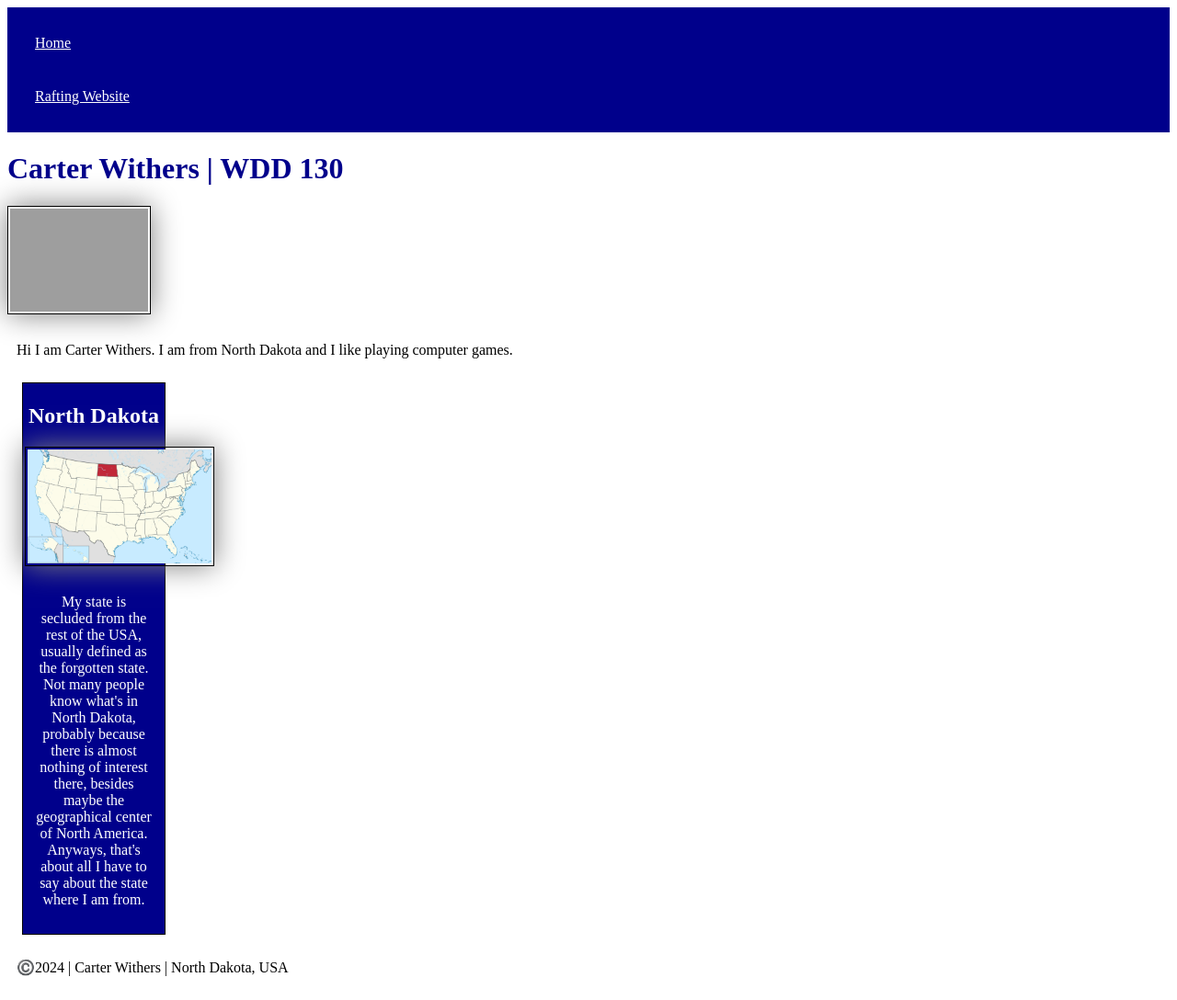
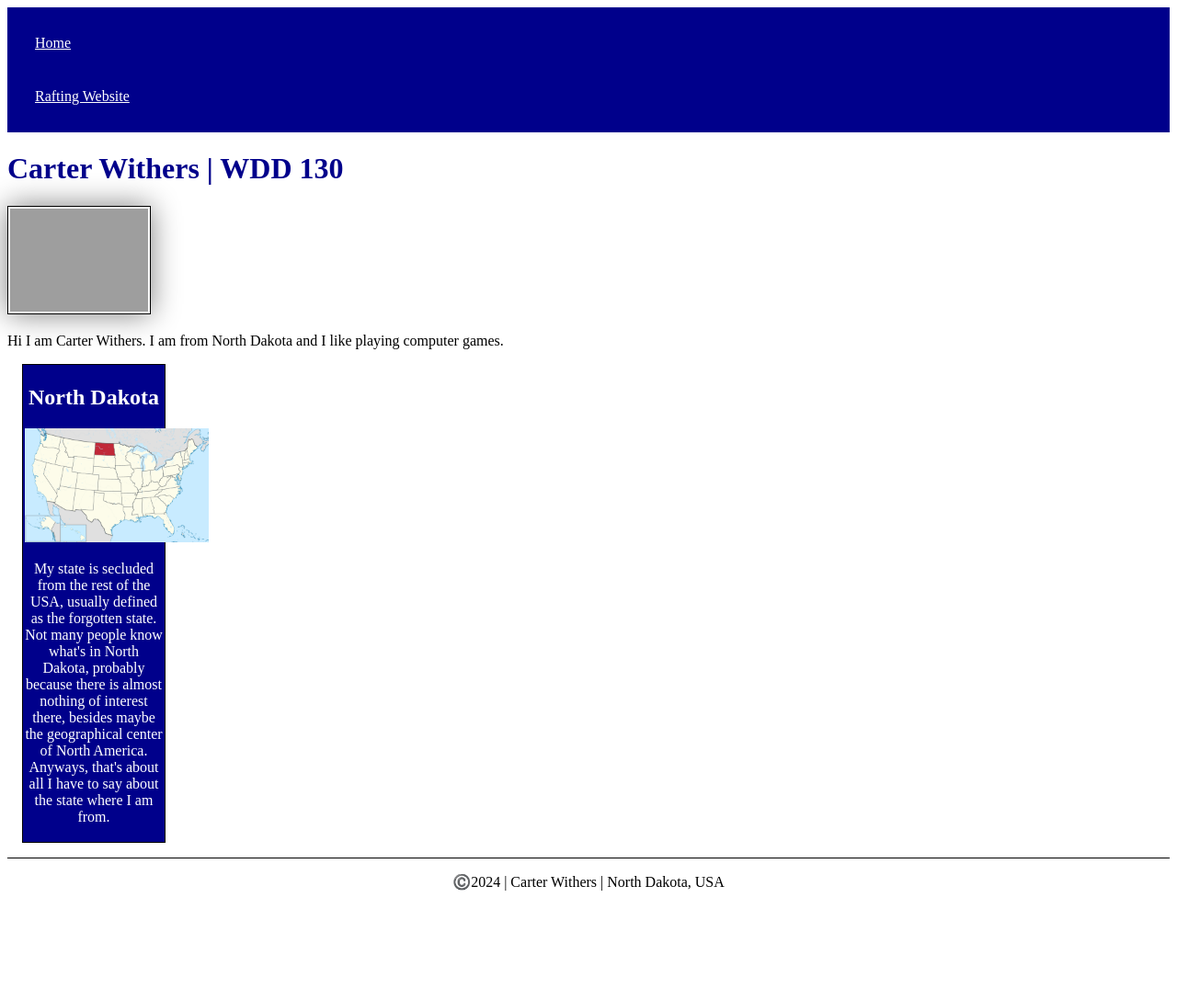
Before and after one commit to GX634/WDD130, a plain HTML site: page index.html in a window 1280 px wide. Shown: the whole page at 92% size. After the commit the page ends 985 px from the top, so only its background shows below. Drawn offline with Linux system fonts and the light colour scheme; grey boxes are pictures that could not be loaded.

Commit message:
updated css page a bit

```diff
--- a/styles/styles.css
+++ b/styles/styles.css
@@ -10,7 +10,7 @@ nav a {
 h1 {
     color: darkblue;
 }
-img {
+main img {
     width: 150px;
     height: auto;
     border: 1px solid black;
@@ -18,7 +18,7 @@ img {
     box-shadow: 0 0 30px gray;
 }
 p {
-    padding: 10px;
+    padding: 0;
 }
 aside {
     width: 150px;
@@ -33,3 +33,8 @@ aside img {
     width: 200px;
     height: auto;
 }
+footer {
+    margin-top: 15px;
+    border-top: 1px solid #000;
+    text-align: center;
+}
```
